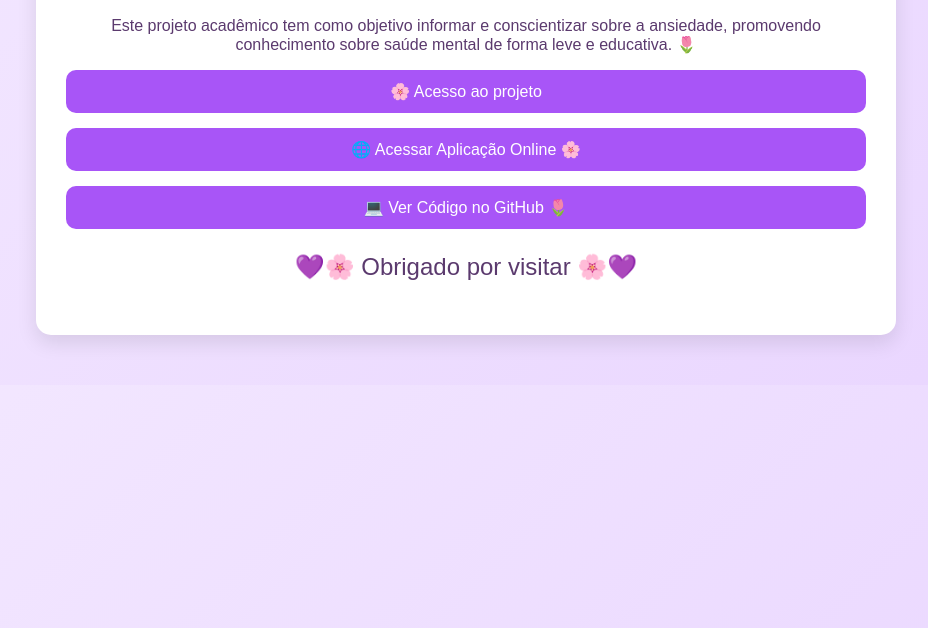
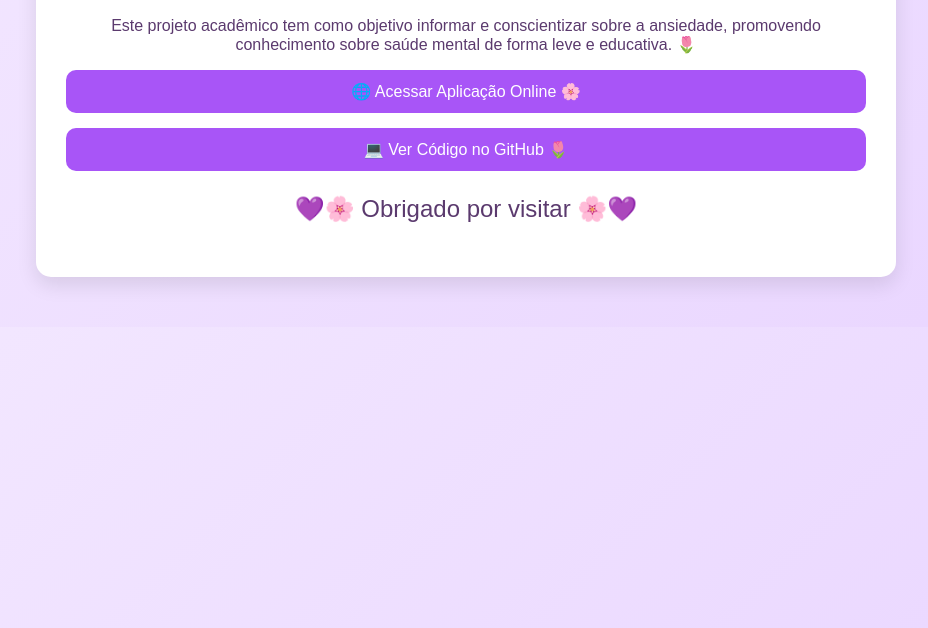
Before and after one commit to laixgameplay/SiteAnsiedade_Info, a plain HTML site: page index.html in a window 1280 px wide. Shown: the part 172-800 px from the top of the page, without its empty margins (174-1102 px from the left). Drawn offline with Linux system fonts and the light colour scheme.

Commit message:
Update index.html

```diff
--- a/index.html
+++ b/index.html
@@ -67,10 +67,6 @@
       promovendo conhecimento sobre saúde mental de forma leve e educativa. 🌷
     </p>
 
-    <a href="https://laixgameplay.github.io/SiteAnsiedade_Info/" target="_blank">
-    🌸 Acesso ao projeto
-    </a>
-
     <a href="https://laixgameplay.github.io/SiteAnsiedade/" target="_blank">
       🌐 Acessar Aplicação Online 🌸
     </a>
```
